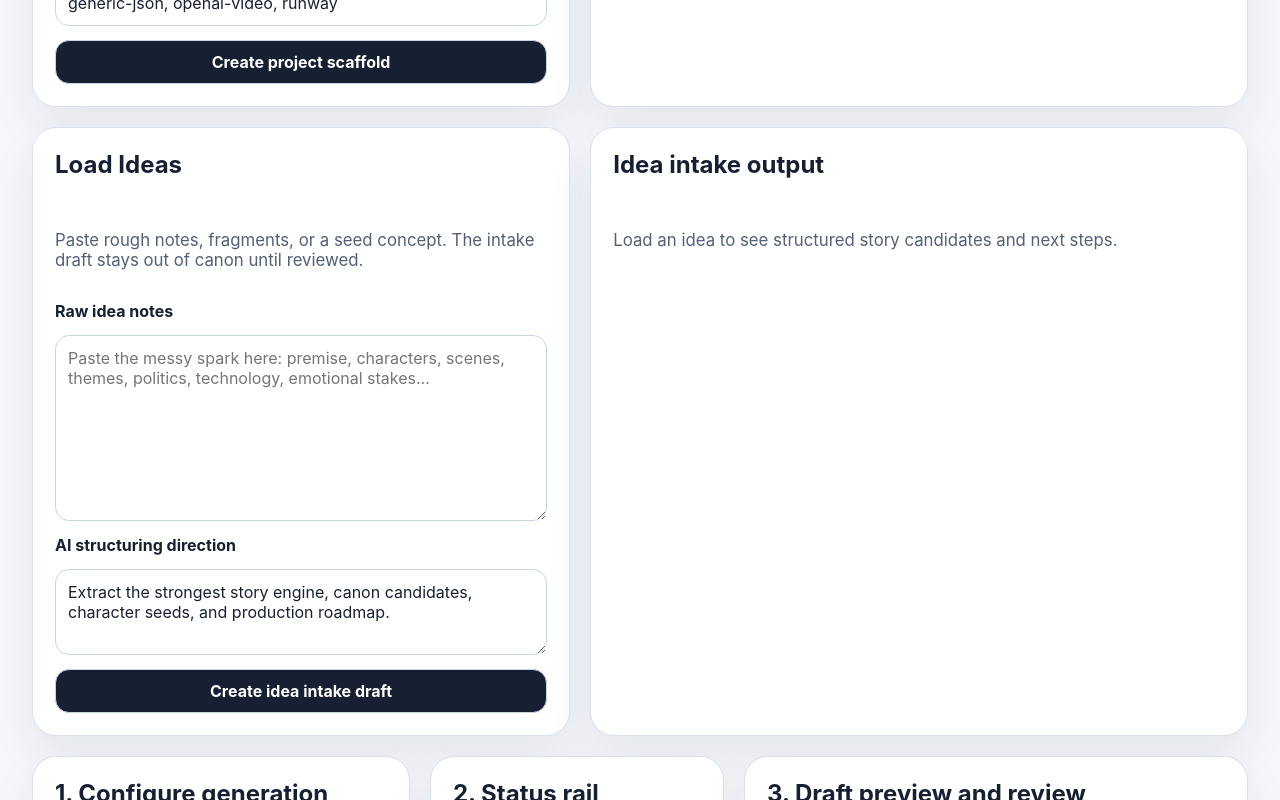
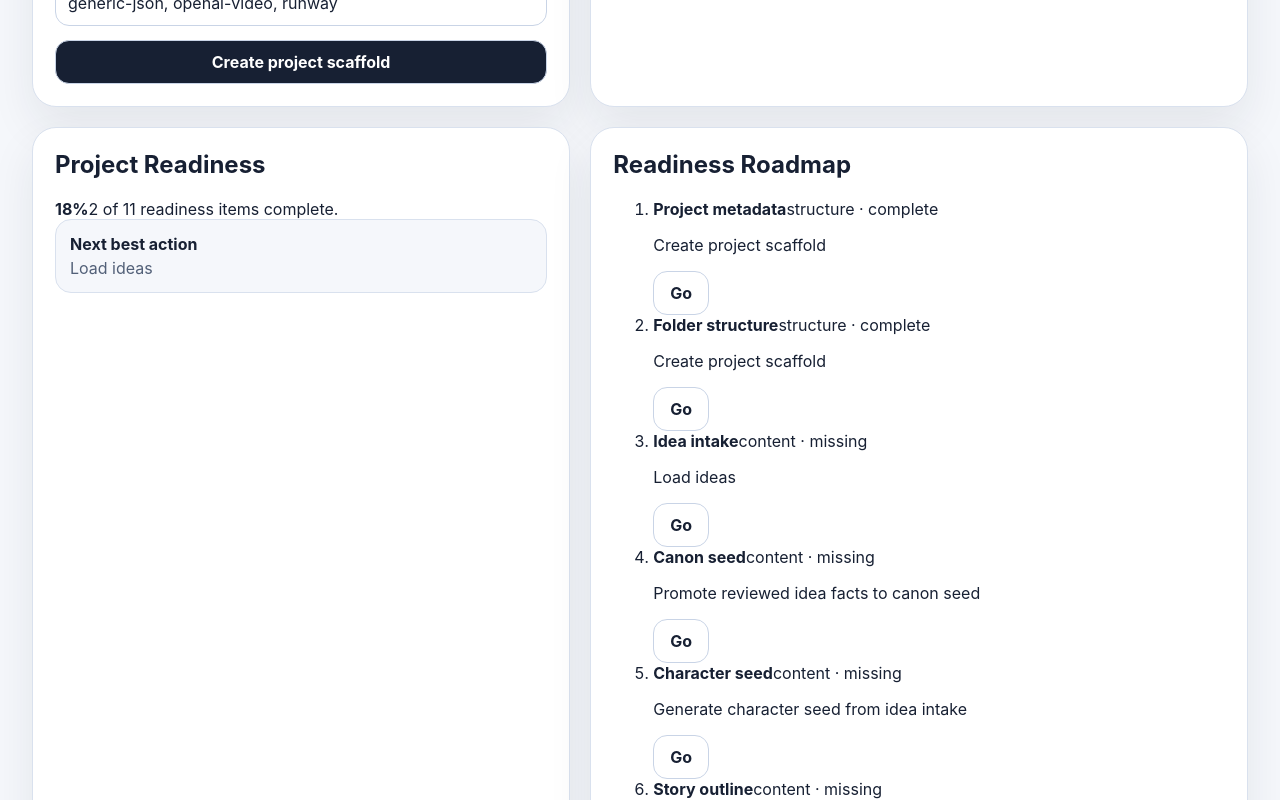
Before and after one commit to ShannonBrayNC/EchoMedia-ContentEngine, a React (Vite) app in the folder ui/content-engine-dashboard/: page / in a window 1280 px wide. Shown: the part 840-1640 px from the top of the page. Built offline with nearby package versions, Linux system fonts and the light colour scheme.

Commit message:
ui: add project readiness roadmap panel

```diff
--- a/ui/content-engine-dashboard/src/App.tsx
+++ b/ui/content-engine-dashboard/src/App.tsx
@@ -3,6 +3,7 @@ import {
   ArtifactSummary,
   GenerationJob,
   IdeaIntake,
+  ProjectReadiness,
   ProjectScaffold,
   ProjectSummary,
   appendMockProject,
@@ -12,6 +13,7 @@ import {
   createSlug,
   createGenerationJob,
   getArtifactPreview,
+  getProjectReadiness,
   getWorkflowStep,
   listProjects,
   rejectArtifact,
@@ -41,6 +43,7 @@ function App() {
   const [rawIdea, setRawIdea] = useState('');
   const [ideaDirection, setIdeaDirection] = useState('Extract the strongest story engine, canon candidates, character seeds, and production roadmap.');
   const [ideaIntake, setIdeaIntake] = useState<IdeaIntake | null>(null);
+  const [readiness, setReadiness] = useState<ProjectReadiness | null>(null);
 
   useEffect(() => {
     listProjects().then((items) => {
@@ -51,6 +54,16 @@ function App() {
       }
     });
   }, []);
+
+  useEffect(() => {
+    if (!selectedProjectId) return;
+    getProjectReadiness(
+      selectedProjectId,
+      Boolean(scaffold) || selectedProjectId === 'lantern-protocol',
+      Boolean(ideaIntake),
+      artifact?.state === 'approved'
+    ).then(setReadiness);
+  }, [selectedProjectId, scaffold, ideaIntake, artifact]);
 
   const selectedProject = useMemo(
     () => projects.find((project) => project.projectId === selectedProjectId),
@@ -167,6 +180,21 @@ function App() {
     setReviewMessage('Artifact rejected. Generate a revision before export.');
   }
 
+  function jumpToAction(targetArtifact?: string) {
+    if (!targetArtifact) return;
+    if (targetArtifact === 'project-scaffold' || targetArtifact === 'project-manifest') {
+      document.getElementById('create-heading')?.scrollIntoView({ behavior: 'smooth', block: 'start' });
+      return;
+    }
+    if (targetArtifact === 'idea-intake') {
+      document.getElementById('idea-heading')?.scrollIntoView({ behavior: 'smooth', block: 'start' });
+      return;
+    }
+    const workflowStep = getWorkflowStep(targetArtifact);
+    if (workflowStep) setArtifactType(workflowStep.artifactType);
+    document.getElementById('controls-heading')?.scrollIntoView({ behavior: 'smooth', block: 'start' });
+  }
+
   return (
     <main className="app-shell">
       <header className="hero">
@@ -265,6 +293,61 @@ function App() {
             </div>
           ) : (
             <p className="empty-state">Create a project to see the scaffold summary, starter files, and next steps.</p>
+          )}
+        </section>
+      </section>
+
+      <section className="idea-grid" aria-label="Project readiness roadmap">
+        <section className="panel readiness-panel" aria-labelledby="readiness-heading">
+          <h2 id="readiness-heading">Project Readiness</h2>
+          {readiness ? (
+            <>
+              <div className="readiness-score" aria-label={`Project readiness ${readiness.percent} percent`}>
+                <strong>{readiness.percent}%</strong>
+                <span>{readiness.summary}</span>
+              </div>
+              <div className="progress-track" aria-hidden="true">
+                <span style={{ width: `${readiness.percent}%` }} />
+              </div>
+              <div className="message-box">
+                <strong>Next best action</strong>
+                <p>{readiness.nextBestAction}</p>
+              </div>
+              {readiness.blockers.length > 0 && (
+                <div className="message-box warning-box">
+                  <strong>Blockers</strong>
+                  <ul>
+                    {readiness.blockers.map((blocker) => (
+                      <li key={blocker}>{blocker}</li>
+                    ))}
+                  </ul>
+                </div>
+              )}
+            </>
+          ) : (
+            <p className="empty-state">Select or create a project to calculate readiness.</p>
+          )}
+        </section>
+
+        <section className="panel readiness-list-panel" aria-labelledby="readiness-list-heading">
+          <h2 id="readiness-list-heading">Readiness Roadmap</h2>
+          {readiness ? (
+            <ol className="readiness-list">
+              {readiness.items.map((item) => (
+                <li key={item.id} className={`readiness-item ${item.status}`}>
+                  <div>
+                    <strong>{item.label}</strong>
+                    <span>{item.category} · {item.status}</span>
+                    <p>{item.nextAction}</p>
+                  </div>
+                  <button type="button" onClick={() => jumpToAction(item.targetArtifact)}>
+                    Go
+                  </button>
+                </li>
+              ))}
+            </ol>
+          ) : (
+            <p className="empty-state">The roadmap appears after a project is selected.</p>
           )}
         </section>
       </section>
```
